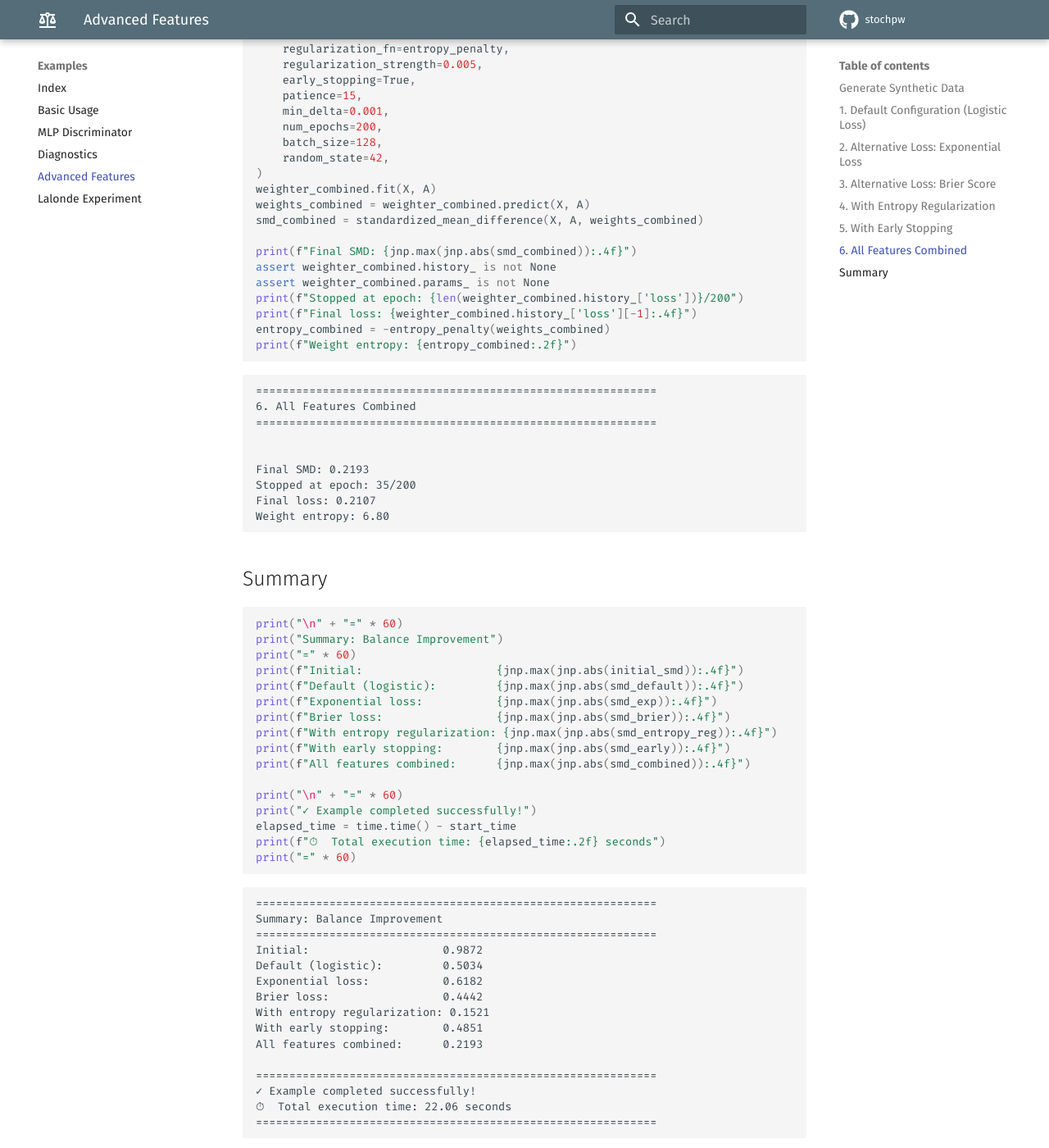
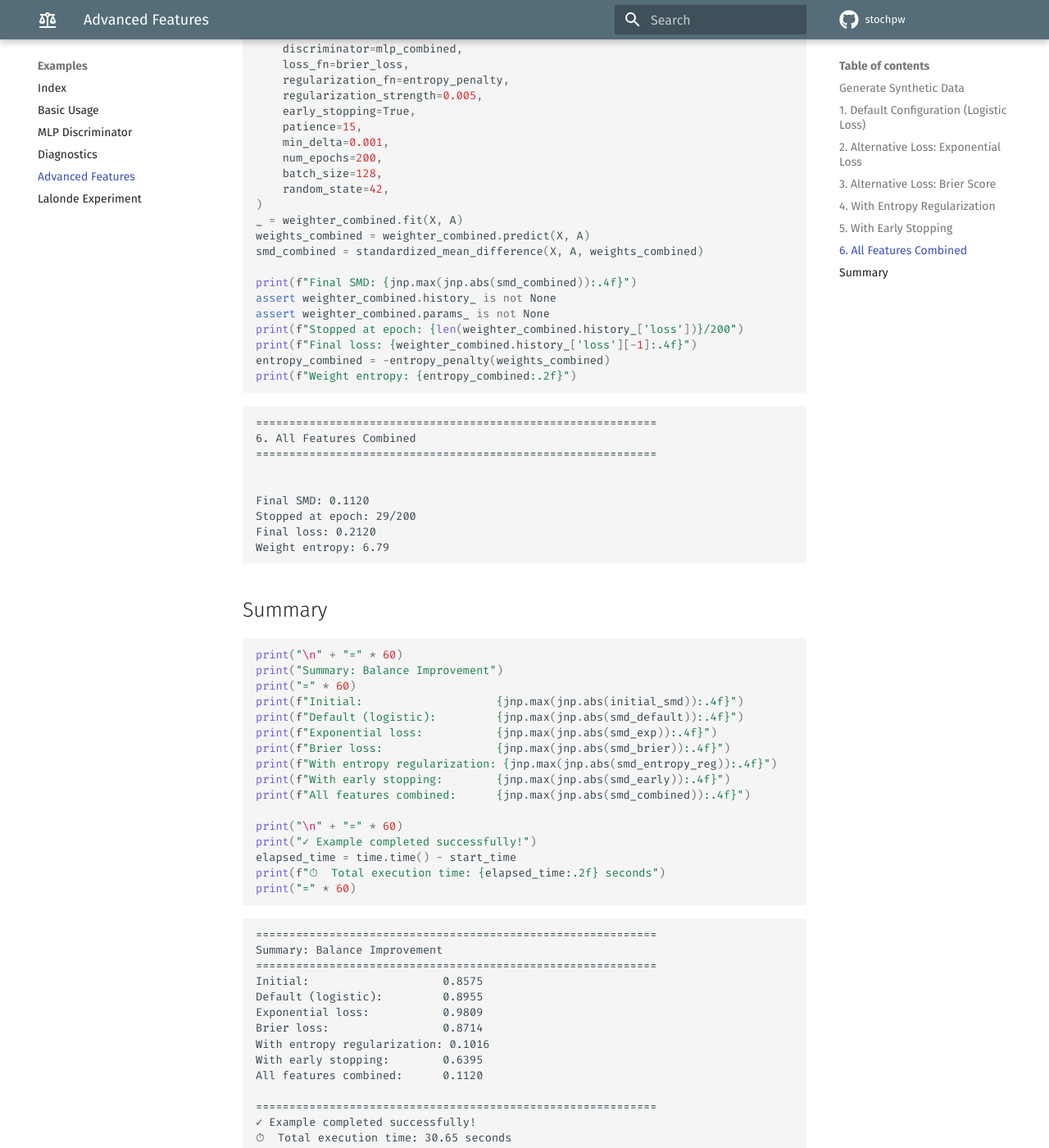
Before and after one commit to ddimmery/stochpw, an MkDocs documentation site: the page built from docs/examples/advanced_features.md, in a window 1280 px wide and 1400 px high, scrolled down 5208 px. Shown: the whole window at 82% size. Built offline with MkDocs 1.6.1 and Material for MkDocs 9.7.7, drawn with Linux system fonts in a browser that asks for light colours; comment, search, counter and statistics services are not loaded; some of the changed text lies outside the part shown.

Commit message:
Update documentation

```diff
--- a/docs/examples/advanced_features.md
+++ b/docs/examples/advanced_features.md
@@ -12,6 +12,7 @@ import time
 
 import jax
 import jax.numpy as jnp
+
 from stochpw import (
     MLPDiscriminator,
     PermutationWeighter,
@@ -39,6 +40,7 @@ def generate_data(n=1000, seed=42):
     A = (jax.random.uniform(key2, (n,)) < propensity).astype(float)[:, None]
 
     return X, A
+
 
 start_time = time.time()
 
@@ -64,7 +66,7 @@ print(f"Initial SMD: {jnp.max(jnp.abs(initial_smd)):.4f}")
     Generated data: X.shape=(1000, 5), A.shape=(1000, 1)
 
 
-    Initial SMD: 0.9872
+    Initial SMD: 0.8575
 
 
 ## 1. Default Configuration (Logistic Loss)
@@ -80,7 +82,7 @@ weighter_default = PermutationWeighter(
     batch_size=128,
     random_state=42,
 )
-weighter_default.fit(X, A)
+_ = weighter_default.fit(X, A)
 weights_default = weighter_default.predict(X, A)
 smd_default = standardized_mean_difference(X, A, weights_default)
 
@@ -96,9 +98,9 @@ print(f"Final loss: {weighter_default.history_['loss'][-1]:.4f}")
     ============================================================
 
 
-    Final SMD: 0.5034
+    Final SMD: 0.8955
     Training epochs: 50
-    Final loss: 0.7007
+    Final loss: 0.7840
 
 
 ## 2. Alternative Loss: Exponential Loss
@@ -115,7 +117,7 @@ weighter_exp = PermutationWeighter(
     batch_size=128,
     random_state=42,
 )
-weighter_exp.fit(X, A)
+_ = weighter_exp.fit(X, A)
 weights_exp = weighter_exp.predict(X, A)
 smd_exp = standardized_mean_difference(X, A, weights_exp)
 
@@ -130,8 +132,8 @@ print(f"Final loss: {weighter_exp.history_['loss'][-1]:.4f}")
     ============================================================
 
 
-    Final SMD: 0.6182
-    Final loss: 1.1258
+    Final SMD: 0.9809
+    Final loss: 1.7735
 
 
 ## 3. Alternative Loss: Brier Score
@@ -148,7 +150,7 @@ weighter_brier = PermutationWeighter(
     batch_size=128,
     random_state=42,
 )
-weighter_brier.fit(X, A)
+_ = weighter_brier.fit(X, A)
 weights_brier = weighter_brier.predict(X, A)
 smd_brier = standardized_mean_difference(X, A, weights_brier)
 
@@ -163,8 +165,8 @@ print(f"Final loss: {weighter_brier.history_['loss'][-1]:.4f}")
     ============================================================
 
 
-    Final SMD: 0.4442
-    Final loss: 0.2504
+    Final SMD: 0.8714
+    Final loss: 0.2809
 
 
 ## 4. With Entropy Regularization
@@ -184,7 +186,7 @@ weighter_entropy_reg = PermutationWeighter(
     batch_size=128,
     random_state=42,
 )
-weighter_entropy_reg.fit(X, A)
+_ = weighter_entropy_reg.fit(X, A)
 weights_entropy_reg = weighter_entropy_reg.predict(X, A)
 smd_entropy_reg = standardized_mean_difference(X, A, weights_entropy_reg)
 
@@ -196,7 +198,7 @@ weighter_no_reg = PermutationWeighter(
     batch_size=128,
     random_state=42,
 )
-weighter_no_reg.fit(X, A)
+_ = weighter_no_reg.fit(X, A)
 weights_no_reg = weighter_no_reg.predict(X, A)
 
 # Compute negative entropy (penalty) for comparison
@@ -215,9 +217,9 @@ print("Higher entropy = more uniform weights (better ESS)")
     ============================================================
 
 
-    Final SMD: 0.1521
-    Weight entropy (with regularization): 6.77
-    Weight entropy (without regularization): 6.75
+    Final SMD: 0.1016
+    Weight entropy (with regularization): 6.78
+    Weight entropy (without regularization): 6.77
     Higher entropy = more uniform weights (better ESS)
 
 
@@ -237,7 +239,7 @@ weighter_early = PermutationWeighter(
     batch_size=128,
     random_state=42,
 )
-weighter_early.fit(X, A)
+_ = weighter_early.fit(X, A)
 weights_early = weighter_early.predict(X, A)
 smd_early = standardized_mean_difference(X, A, weights_early)
 
@@ -253,9 +255,9 @@ print(f"Epochs saved: {200 - len(weighter_early.history_['loss'])}")
     ============================================================
 
 
-    Final SMD: 0.4851
-    Stopped at epoch: 77/200
-    Epochs saved: 123
+    Final SMD: 0.6395
+    Stopped at epoch: 106/200
+    Epochs saved: 94
 
 
 ## 6. All Features Combined
@@ -279,7 +281,7 @@ weighter_combined = PermutationWeighter(
     batch_size=128,
     random_state=42,
 )
-weighter_combined.fit(X, A)
+_ = weighter_combined.fit(X, A)
 weights_combined = weighter_combined.predict(X, A)
 smd_combined = standardized_mean_difference(X, A, weights_combined)
 
@@ -298,10 +300,10 @@ print(f"Weight entropy: {entropy_combined:.2f}")
     ============================================================
 
 
-    Final SMD: 0.2193
-    Stopped at epoch: 35/200
-    Final loss: 0.2107
-    Weight entropy: 6.80
+    Final SMD: 0.1120
+    Stopped at epoch: 29/200
+    Final loss: 0.2120
+    Weight entropy: 6.79
 
 
 ## Summary
@@ -330,17 +332,17 @@ print("=" * 60)
     ============================================================
     Summary: Balance Improvement
     ============================================================
-    Initial:                    0.9872
-    Default (logistic):         0.5034
-    Exponential loss:           0.6182
-    Brier loss:                 0.4442
-    With entropy regularization: 0.1521
-    With early stopping:        0.4851
-    All features combined:      0.2193
+    Initial:                    0.8575
+    Default (logistic):         0.8955
+    Exponential loss:           0.9809
+    Brier loss:                 0.8714
+    With entropy regularization: 0.1016
+    With early stopping:        0.6395
+    All features combined:      0.1120
 
     ============================================================
     ✓ Example completed successfully!
-    ⏱  Total execution time: 22.06 seconds
+    ⏱  Total execution time: 30.65 seconds
     ============================================================
 
 
```
Also changed, not shown: other parts of docs/examples/advanced_features.md (+2 -2 lines), docs/examples/basic_usage.md (+16 -15 lines), docs/examples/diagnostics_demo.md (+58 -59 lines), docs/examples/lalonde_experiment.md (+57 -50 lines), docs/examples/mlp_discriminator.md (+24 -23 lines), 4 other files.
